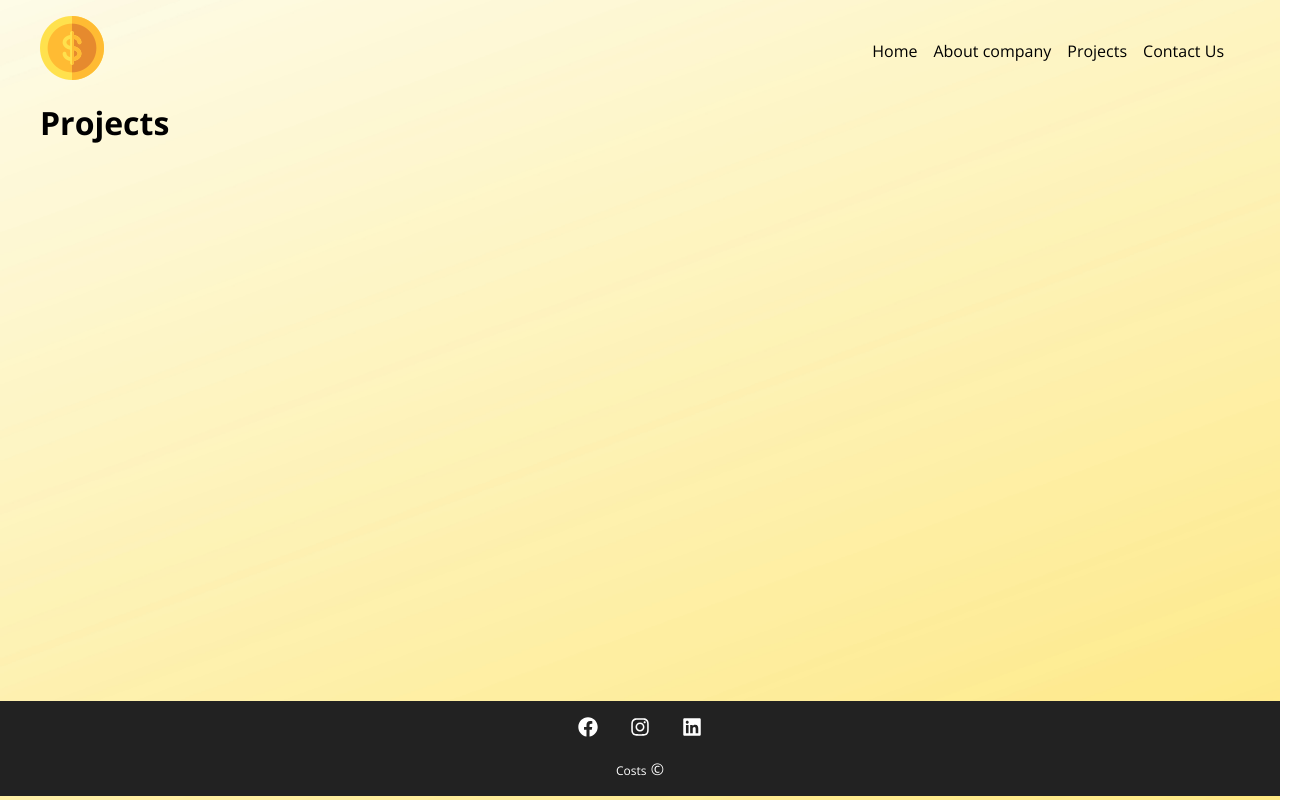
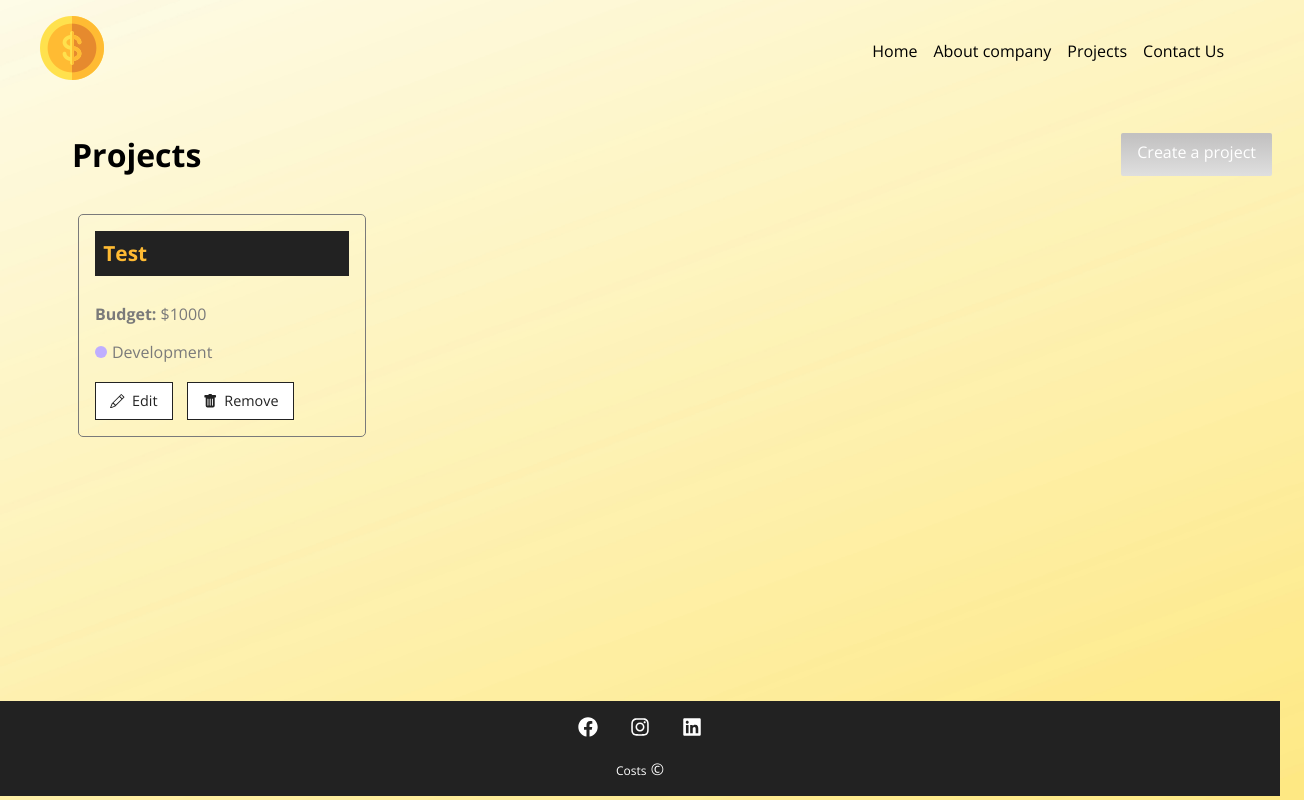
Before and after one commit to talitamunchen/project-management-app, a React (Create React App) app: page /projects in a window 1280 px wide. Shown: the whole page, 1304 px wide, since content can reach past the window. Built offline with nearby package versions, Linux system fonts and the light colour scheme; data requests are answered from the project's data file; the HTML template or start-up script is replaced by a standard one.

Commit message:
Create new Project Card

```diff
--- /dev/null
+++ b/src/components/pages/Projects.css
@@ -0,0 +1,9 @@
+.project-container {
+  padding: 2em;
+}
+
+.title-container {
+  display: flex;
+  justify-content: space-between;
+  margin-bottom: 2em;
+}
--- a/src/components/pages/Projects.js
+++ b/src/components/pages/Projects.js
@@ -1,22 +1,53 @@
+import { useLocation } from "react-router-dom"
+import { useState, useEffect } from "react"
+import "./Projects.css"
 import Message from "../layout/Message"
-import { useLocation } from "react-router-dom"
+import Container from "../layout/Container"
+import LinkButton from "../layout/LinkButton"
+import ProjectCard from "../project/ProjectCard"
 
 function Projects() {
+  const [projects, setProjects] = useState([])
   const location = useLocation()
-  let message = ''
-
-  console.log(location)
+  let message = ""
 
   if (location.state) {
     message = location.state.message
   }
 
+  useEffect(() => {
+    fetch("http://localhost:5000/projects", {
+      method: "GET",
+      headers: {
+        "Content-Type": "application/json",
+      },
+    })
+      .then((response) => response.json())
+      .then((data) => {
+        setProjects(data)
+      })
+      .catch((err) => console.log(err))
+  }, [])
+
   return (
-    <div>
-      <h1>Projects</h1>
-      {message &&
-        <Message msg={message} type="success"/>
-      }
+    <div className="project-container">
+      <div className="title-container">
+        <h1>Projects</h1>
+        <LinkButton to="/newproject" text="Create a project" />
+      </div>
+      {message && <Message msg={message} type="success" />}
+      <Container customClass="start">
+        {projects.length > 0 &&
+          projects.map((project) => (
+            <ProjectCard
+              id={project.id}
+              name={project.name}
+              budget={project.budget}
+              category={project.category.name}
+              key={project.id}
+            />
+          ))}
+      </Container>
     </div>
   )
 }
--- /dev/null
+++ b/src/components/project/ProjectCard.css
@@ -0,0 +1,87 @@
+.project-card {
+  padding: 1em;
+  border: 1px solid #7a7a7a;
+  border-radius: 5px;
+  width: 24%;
+  margin: 0.5%;
+}
+
+.project-card h4 {
+  background-color: #222;
+  color: #ffbb33;
+  padding: 0.4em;
+  margin-bottom: 1.3em;
+  font-size: 1.3em;
+}
+
+.project-card p {
+  color: #7a7a7a;
+  margin-bottom: 1em;
+}
+
+.project-card p span {
+  font-weight: bold;
+}
+
+.category-text {
+  display: flex;
+  align-items: center;
+}
+
+.category-text span {
+  display: block;
+  width: 12px;
+  height: 12px;
+  border-radius: 50%;
+  background-color: #ccc;
+  margin-right: 5px;
+}
+
+.category-text .infra {
+  background-color: #ffaebc;
+}
+
+.category-text .development {
+  background-color: #bfaeff;
+}
+
+.category-text .design {
+  background-color: #8deeaa;
+}
+
+.category-text .planning {
+  background-color: #5254b9;
+}
+
+.project-card-action {
+  margin-top: 1.2em;
+  display: flex;
+  align-items: center;
+}
+
+.project-card-action a,
+.project-card-action button {
+  text-decoration: none;
+  border: none;
+  background-color: #fff;
+  color: #222;
+  font-size: .9em;
+  padding: .6em 1em;
+  cursor: pointer;
+  margin-right: 1em;
+  border: 1px solid #222;
+  display: flex;
+  align-items: center;
+  justify-content: center;
+  transform: 0.5s;
+}
+
+.project-card-action svg {
+  margin-right: .5em;
+}
+
+.project-card-action a:hover,
+.project-card-action button:hover {
+  background-color: #222;
+  color: #ffbb33;
+}
--- /dev/null
+++ b/src/components/project/ProjectCard.js
@@ -0,0 +1,27 @@
+import './ProjectCard.css'
+import { BsPencil, BsFillTrashFill } from 'react-icons/bs'
+import { Link } from 'react-router-dom'
+
+function ProjectCard(props) {
+  return (
+    <div className='project-card'>
+      <h4>{props.name}</h4>
+      <p>
+        <span>Budget:</span> ${props.budget}
+      </p>
+      <p className='category-text'>
+        <span className={`${props.category.toLowerCase()}`}></span> {props.category}
+      </p>
+      <div className='project-card-action'>
+        <Link to="/">
+          <BsPencil /> Edit
+        </Link>
+        <button>
+          <BsFillTrashFill /> Remove
+        </button>
+      </div>
+    </div>
+  )
+}
+
+export default ProjectCard
```
